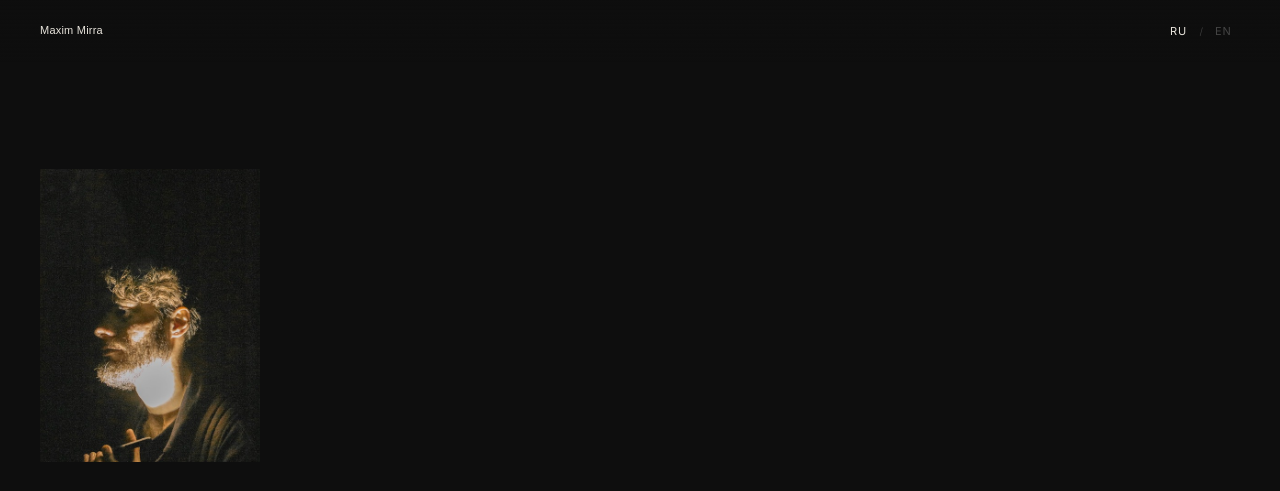
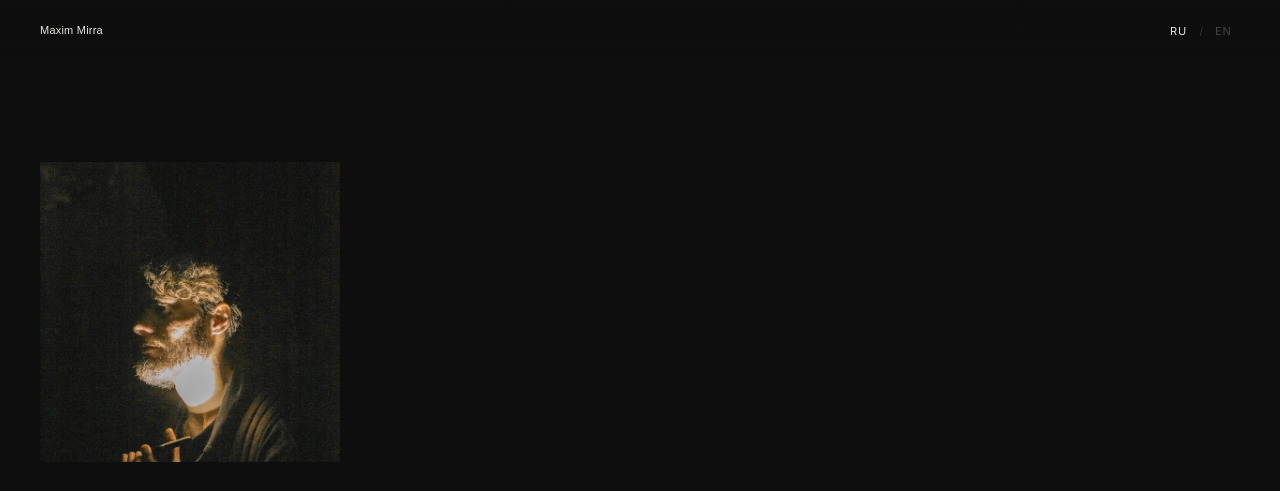
Before and after one commit to Maxim-Mirra/maxim-mirra.github.io, a plain HTML site: page index.html in a window 1280 px wide. Shown: the top 491 px of the page. Drawn offline with Linux system fonts and the light colour scheme; a web font is replaced by a local one.

Commit message:
index.html

```diff
--- a/index.html
+++ b/index.html
@@ -78,8 +78,8 @@ nav {
 }
 
 .hero-photo {
-  width: 220px;
-  aspect-ratio: 3 / 4;
+  width: 25%;
+  aspect-ratio: 1 / 1;
   object-fit: cover;
   object-position: center top;
   display: block;
```
